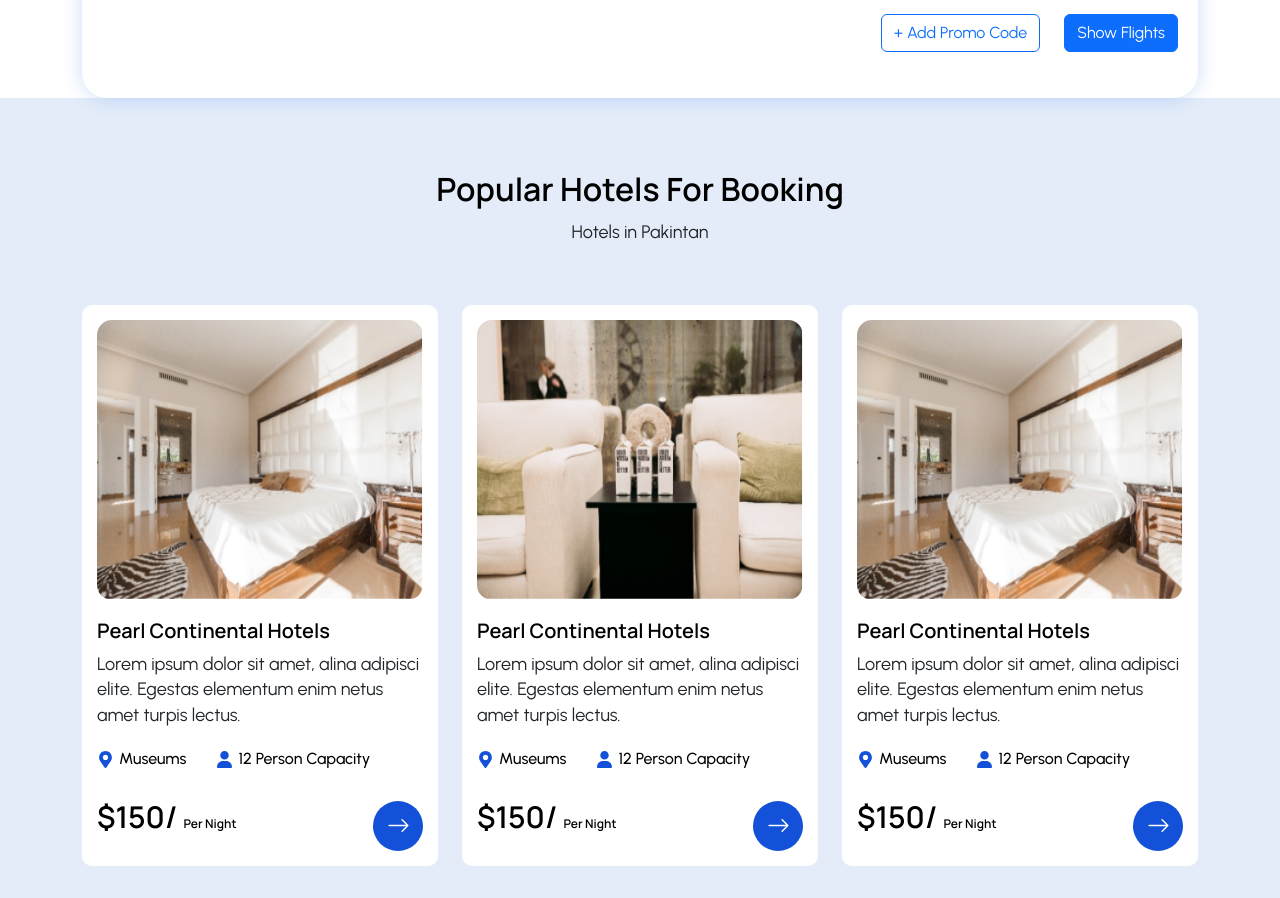
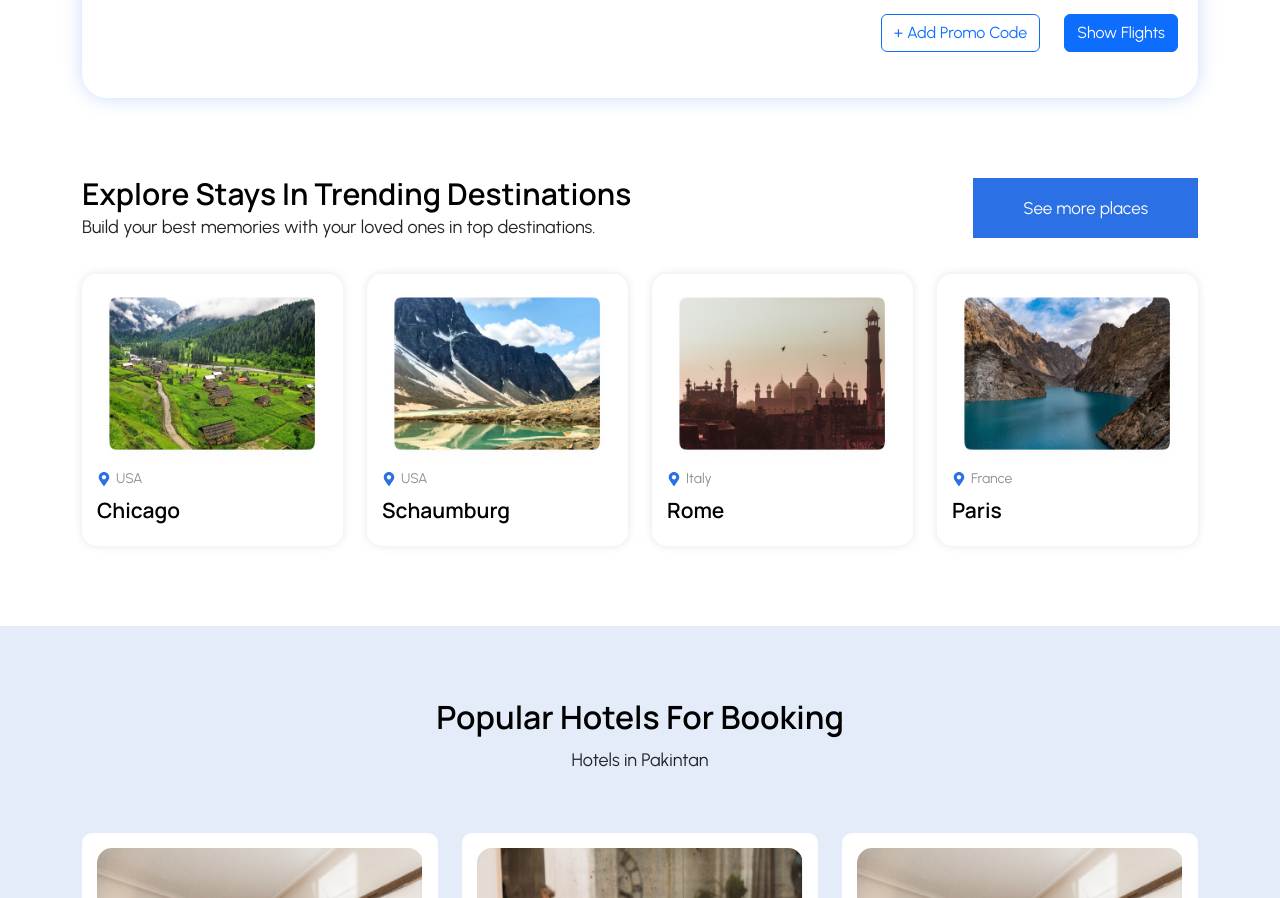
Before and after one commit to afzalimdad9/travel-mania, a Next.js app: page /hotels in a window 1280 px wide. Shown: the part 947-1845 px from the top of the page. Built offline with nearby package versions, Linux system fonts and the light colour scheme.

Commit message:
feat: updated hotels screen

```diff
--- /dev/null
+++ b/src/Components/ExploreStays/index.jsx
@@ -0,0 +1,100 @@
+import Image from "next/image";
+import Link from "next/link";
+import React from "react";
+import { FaMapMarkerAlt } from "react-icons/fa";
+
+const index = () => {
+  return (
+    <section className="pop-dest-sec">
+      <div className="container">
+        <div className="row">
+          <div className="col-md-12">
+            <div className="pop-dest-head">
+              <ul>
+                <li>
+                  <h6>Explore Stays In Trending Destinations</h6>
+                  <p>
+                    Build your best memories with your loved ones in top
+                    destinations.
+                  </p>
+                </li>
+                <li>
+                  <Link href={"/"} className="btn10">
+                    See more places
+                  </Link>
+                </li>
+              </ul>
+            </div>
+          </div>
+        </div>
+        <div className="row">
+          <div className="col-md-6 col-lg-3">
+            <div className="desti-card">
+              <Image
+                src={"/images/desti-img-1.png"}
+                width={250}
+                height={180}
+                alt="img"
+              />
+              <div className="meta-tgs">
+                <FaMapMarkerAlt />
+                <span>USA</span>
+              </div>
+              <h6>Chicago</h6>
+            </div>
+          </div>
+
+          <div className="col-md-6 col-lg-3">
+            <div className="desti-card">
+              <Image
+                src={"/images/desti-img-2.png"}
+                width={250}
+                height={180}
+                alt="img"
+              />
+              <div className="meta-tgs">
+                <FaMapMarkerAlt />
+                <span>USA</span>
+              </div>
+              <h6>Schaumburg</h6>
+            </div>
+          </div>
+
+          <div className="col-md-6 col-lg-3">
+            <div className="desti-card">
+              <Image
+                src={"/images/desti-img-3.png"}
+                width={250}
+                height={180}
+                alt="img"
+              />
+              <div className="meta-tgs">
+                <FaMapMarkerAlt />
+                <span>Italy</span>
+              </div>
+              <h6>Rome</h6>
+            </div>
+          </div>
+
+          <div className="col-md-6 col-lg-3">
+            <div className="desti-card">
+              <Image
+                src={"/images/desti-img-4.png"}
+                width={250}
+                height={180}
+                alt="img"
+              />
+              <div className="meta-tgs">
+                <FaMapMarkerAlt />
+                <span>France</span>
+              </div>
+              <h6>Paris</h6>
+            </div>
+          </div>
+        </div>
+      </div>
+    </section>
+  );
+};
+
+export default index;
--- a/src/pages/hotels.jsx
+++ b/src/pages/hotels.jsx
@@ -5,6 +5,7 @@
 import Layout from "../layout/index";
 import LatestTravelBlog from "../Components/Blog";
 import DiscoverGreece from "../Components/DiscoverGreece";
+import ExploreStays from "../Components/ExploreStays";
 
 const hotels = () => {
   return (
@@ -18,6 +19,7 @@
       <Layout>
         <HotelBanner />
         <BannerForm />
+        <ExploreStays />
         <HotelBook />
         <DiscoverGreece />
         <LatestTravelBlog />
```
Also changed, not shown: src/Components/PopularHotelsDubai/index.jsx (added).
